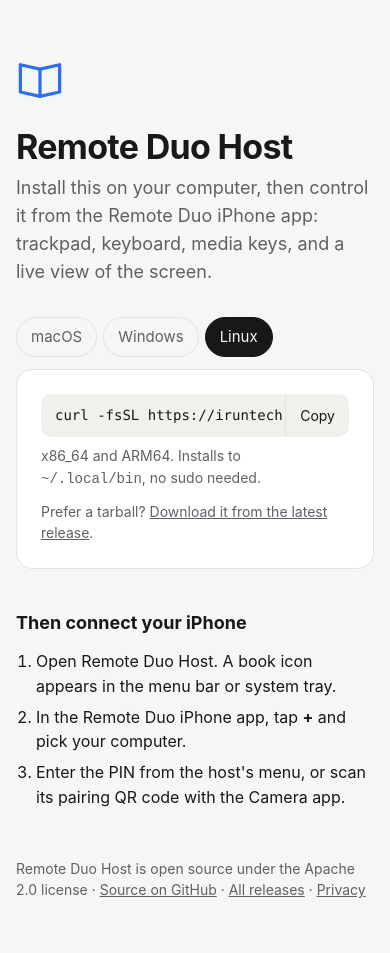
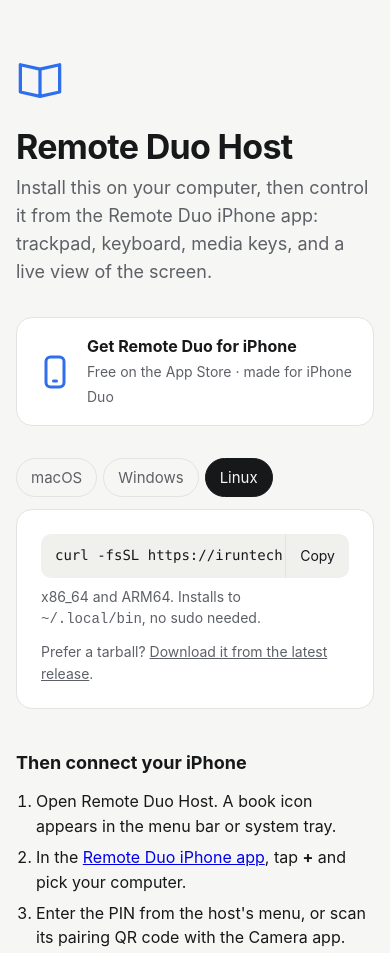
Before and after one commit to iRunTech/remote-duo, a plain HTML site: page docs/index.html in a window 390 px wide. Shown: the top 953 px of the page. Drawn offline with Linux system fonts and the light colour scheme.

Commit message:
Link the iPhone app on the App Store from the download page and README
Co-Authored-By: Claude Opus 5.5 <noreply@anthropic.com>
Claude-Session: https://claude.ai/code/session_01CyjYuBzSvfhffHJmBjgwcG

```diff
--- a/docs/index.html
+++ b/docs/index.html
@@ -49,6 +49,14 @@
     font: inherit; font-size: 14px; border: 0; border-left: 1px solid var(--line); background: transparent;
     color: var(--text); padding: 0 14px; cursor: pointer;
   }
+  .appstore {
+    display: flex; align-items: center; gap: 14px; margin: 0 0 32px; padding: 16px 20px;
+    background: var(--card); border: 1px solid var(--line); border-radius: 16px; color: inherit; text-decoration: none;
+  }
+  .appstore:hover { border-color: var(--accent); }
+  .appstore svg { width: 36px; height: 36px; flex: none; color: var(--accent); }
+  .appstore strong { display: block; }
+  .appstore span { color: var(--muted); font-size: 14px; }
   .note { color: var(--muted); font-size: 14px; margin: 8px 0 0; }
   ol { padding-left: 20px; margin: 0; }
   ol li { margin: 6px 0; }
@@ -65,6 +73,11 @@
   </svg>
   <h1>Remote Duo Host</h1>
   <p class="lede">Install this on your computer, then control it from the Remote Duo iPhone app: trackpad, keyboard, media keys, and a live view of the screen.</p>
+
+  <a class="appstore" href="https://apps.apple.com/app/id6834531434">
+    <svg viewBox="0 0 24 24" fill="none" stroke="currentColor" stroke-width="2" stroke-linecap="round" stroke-linejoin="round" aria-hidden="true"><rect x="6" y="2" width="12" height="20" rx="3"/><path d="M11 18h2"/></svg>
+    <div><strong>Get Remote Duo for iPhone</strong><span>Free on the App Store · made for iPhone Duo</span></div>
+  </a>
 
   <div class="tabs" role="tablist">
     <button role="tab" data-os="mac">macOS</button>
@@ -96,7 +109,7 @@
     <h3>Then connect your iPhone</h3>
     <ol>
       <li>Open Remote Duo Host. A book icon appears in the menu bar or system tray.</li>
-      <li>In the Remote Duo iPhone app, tap <strong>+</strong> and pick your computer.</li>
+      <li>In the <a href="https://apps.apple.com/app/id6834531434">Remote Duo iPhone app</a>, tap <strong>+</strong> and pick your computer.</li>
       <li>Enter the PIN from the host's menu, or scan its pairing QR code with the Camera app.</li>
     </ol>
   </section>
```
Also changed, not shown: 1 other file.
